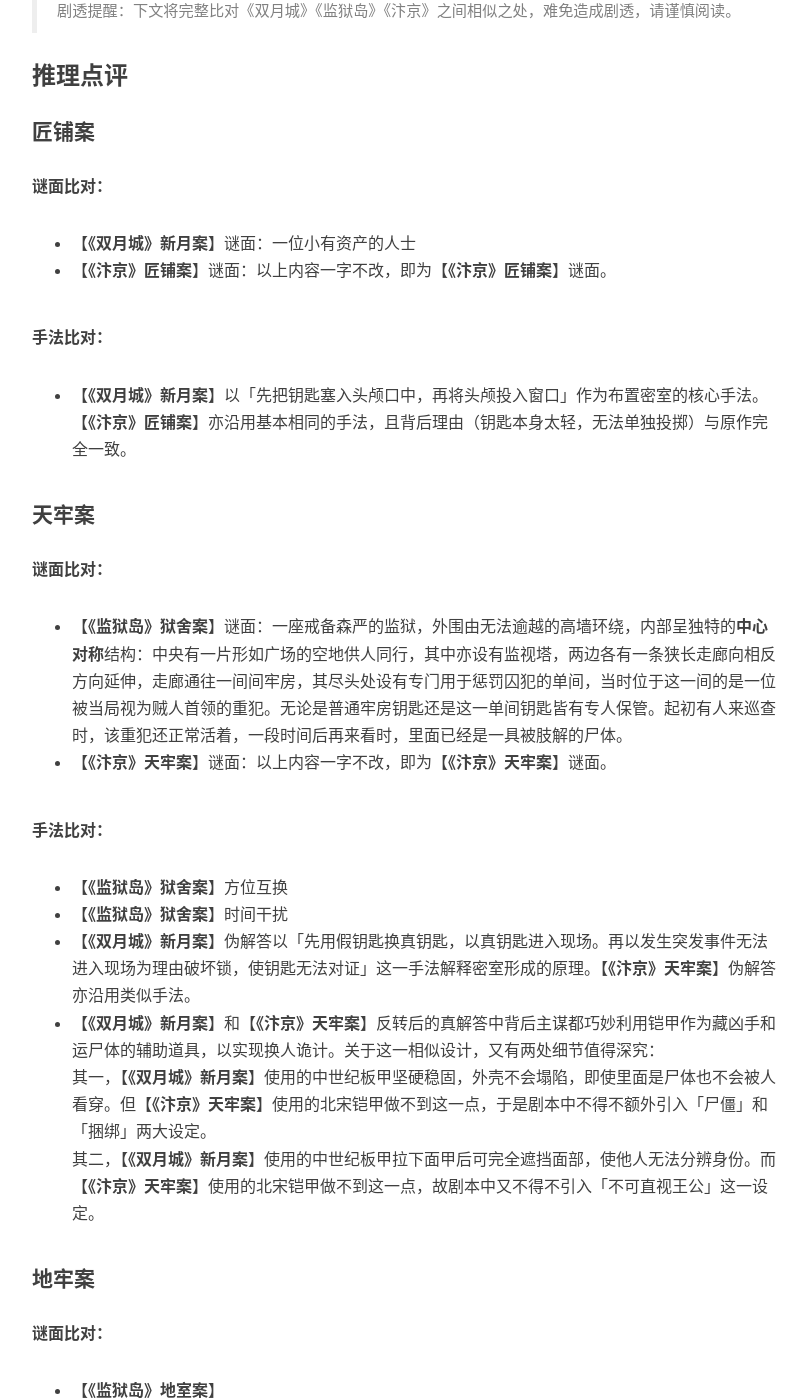
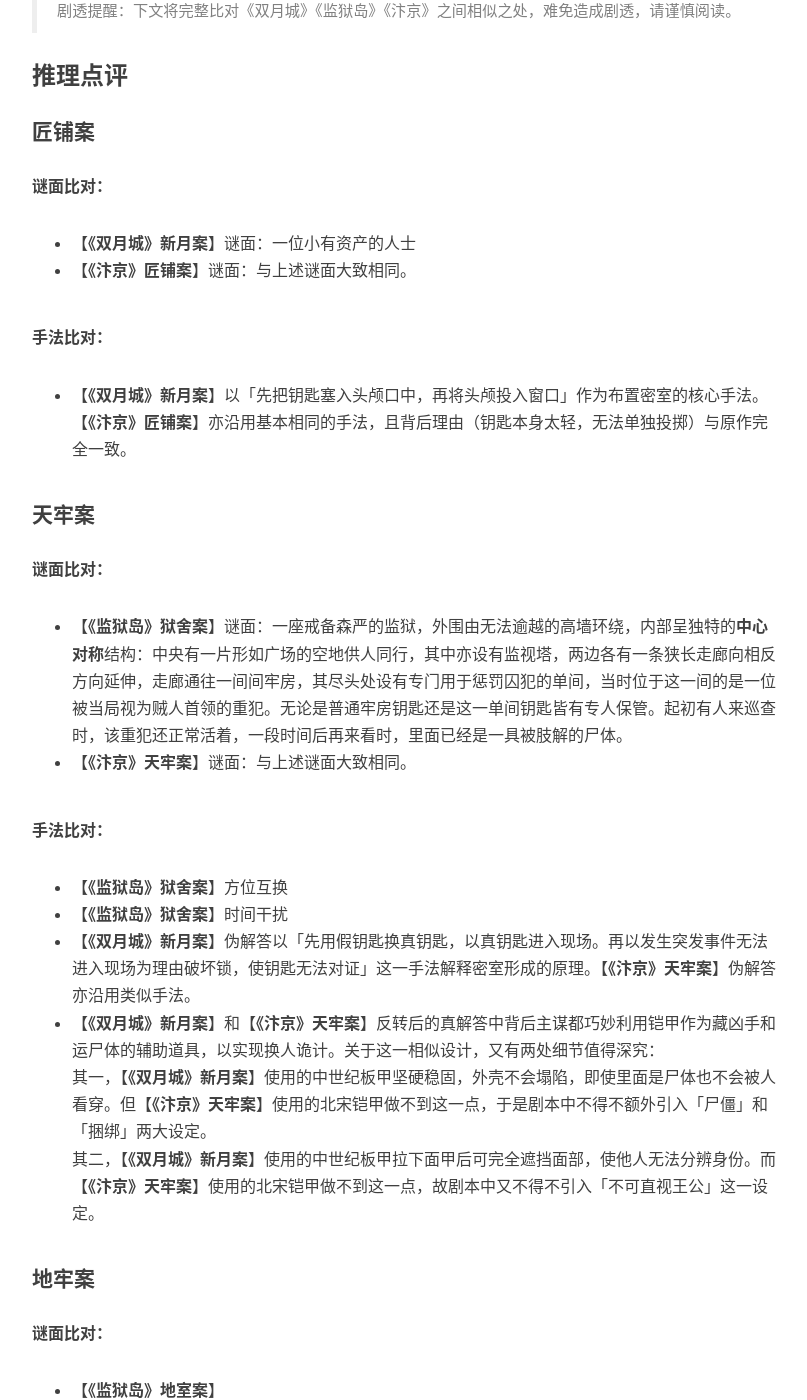
Before and after one commit to mysteryreview/mysteryreview.github.io, a Jekyll site: the page built from _posts/2024-05-31-北宋奇案.md, in a window 1280 px wide and 1400 px high, scrolled down 993 px. Shown: the whole window, without its empty margins (233-1040 px from the left). Built offline with Jekyll 4.4.1, drawn with Linux system fonts in a browser that asks for light colours; nearby versions of some CDN libraries; comment, search, counter and statistics services are not loaded; some of the changed text lies outside the part shown.

Commit message:
Update 2024-05-31-北宋奇案.md

```diff
--- a/_posts/2024-05-31-北宋奇案.md
+++ b/_posts/2024-05-31-北宋奇案.md
@@ -29,7 +29,7 @@
 **谜面比对：**
 
 * 【**《双月城》新月案**】谜面：一位小有资产的人士
-* 【**《汴京》匠铺案**】谜面：以上内容一字不改，即为【**《汴京》匠铺案**】谜面。
+* 【**《汴京》匠铺案**】谜面：与上述谜面大致相同。
 
 **手法比对：**
 
@@ -40,7 +40,7 @@
 **谜面比对：**
 
 * 【**《监狱岛》狱舍案**】谜面：一座戒备森严的监狱，外围由无法逾越的高墙环绕，内部呈独特的**中心对称**结构：中央有一片形如广场的空地供人同行，其中亦设有监视塔，两边各有一条狭长走廊向相反方向延伸，走廊通往一间间牢房，其尽头处设有专门用于惩罚囚犯的单间，当时位于这一间的是一位被当局视为贼人首领的重犯。无论是普通牢房钥匙还是这一单间钥匙皆有专人保管。起初有人来巡查时，该重犯还正常活着，一段时间后再来看时，里面已经是一具被肢解的尸体。
-* 【**《汴京》天牢案**】谜面：以上内容一字不改，即为【**《汴京》天牢案**】谜面。
+* 【**《汴京》天牢案**】谜面：与上述谜面大致相同。
 
 **手法比对：**
 
@@ -54,7 +54,7 @@
 **谜面比对：**
 
 * 【**《监狱岛》地室案**】
-* 【**《汴京》地牢案**】
+* 【**《汴京》地牢案**】谜面：与上述谜面大致相同。
 
 **手法比对：**
 
@@ -69,7 +69,7 @@
 **谜面比对：**
 
 * 【**《双月城》满月案**】谜面：一位身份显赫之人在他人亲眼目睹下只身一人进入密室，随后锁上密室唯一的门，使密室之门无法在门外打开。密室墙壁、地板、屋顶皆坚不可摧，虽然大门对面墙上有一扇小窗，但绝对无法供人出入。此后一整夜均无任何可疑人物接近密室大门。次日，门外众人意识到有些不对劲，但由于密室大门仍在内部反锁，众人只得破门而入。只见先前进入密室的人已成为一具身首分离的尸体，且死者之头颅被斩下后遭到特殊处理。众人一番搜索后确认室内未藏有他人。若死者为自杀，则如何在死后处理自己的头颅？若死者是先被凶手杀害再被凶手处理头颅，则凶手事先如何进入这个门锁与监视的双重密室，事后又如何离开这个门锁与监视的双重密室？
-* 【**《汴京》童府案**】谜面：以上内容一字不改，即为【**《汴京》童府案**】谜面。
+* 【**《汴京》童府案**】谜面：与上述谜面大致相同。
 
 **手法比对：**
 
```
